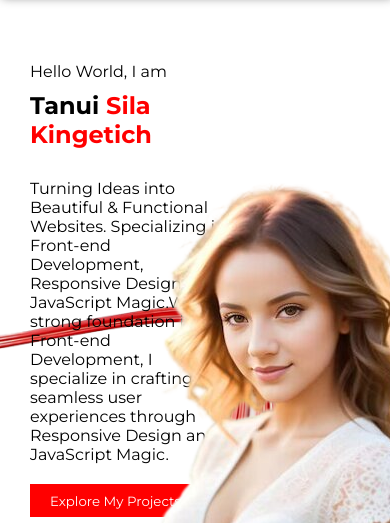
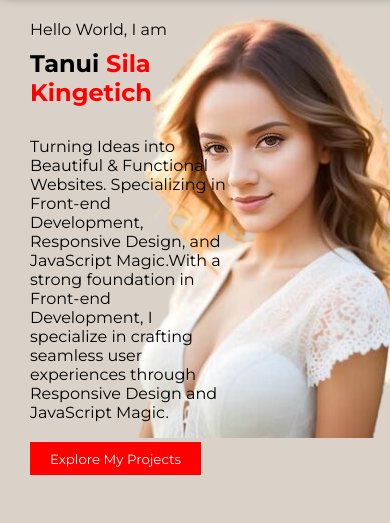
Before and after one commit to silatanui/portfolio, a plain HTML site: page index.html in a window 390 px wide. Shown: the part 104-627 px from the top of the page. Drawn offline with Linux system fonts and the light colour scheme.

Commit message:
Eight Commit

```diff
--- a/portfolio.css
+++ b/portfolio.css
@@ -196,29 +196,27 @@ li:hover{
 /* Media query for small screens */
 @media screen and (max-width: 960px) {
     .hero{
-        height: 80vh;
+        height: 70vh;
         display: flex;
         align-items: center;
         padding: 30px;
         position: relative;
+        background-color: rgb(218, 210, 201);
+        max-width: 960px;
     }
     .red_line_art{
-        position: absolute;
-        right: 0px;
-       top: 190px;
-        z-index: -1;
-        width: 150%;
+       display: none;
     }
     .hero_bg{
         position: absolute;
-        top:180px;
-        right: -200px;
-    }
-    .hero_content{
-        width: 50%;
+        top:10px;
+        right: -180px;
+        z-index: -0;
     }
     .hero_content{
         width: 60%;
+        position: relative;
+        z-index: 1;
     }
 }
 /* ################################################################# */
```
Also changed, not shown: index.html (+3 -4 lines).
